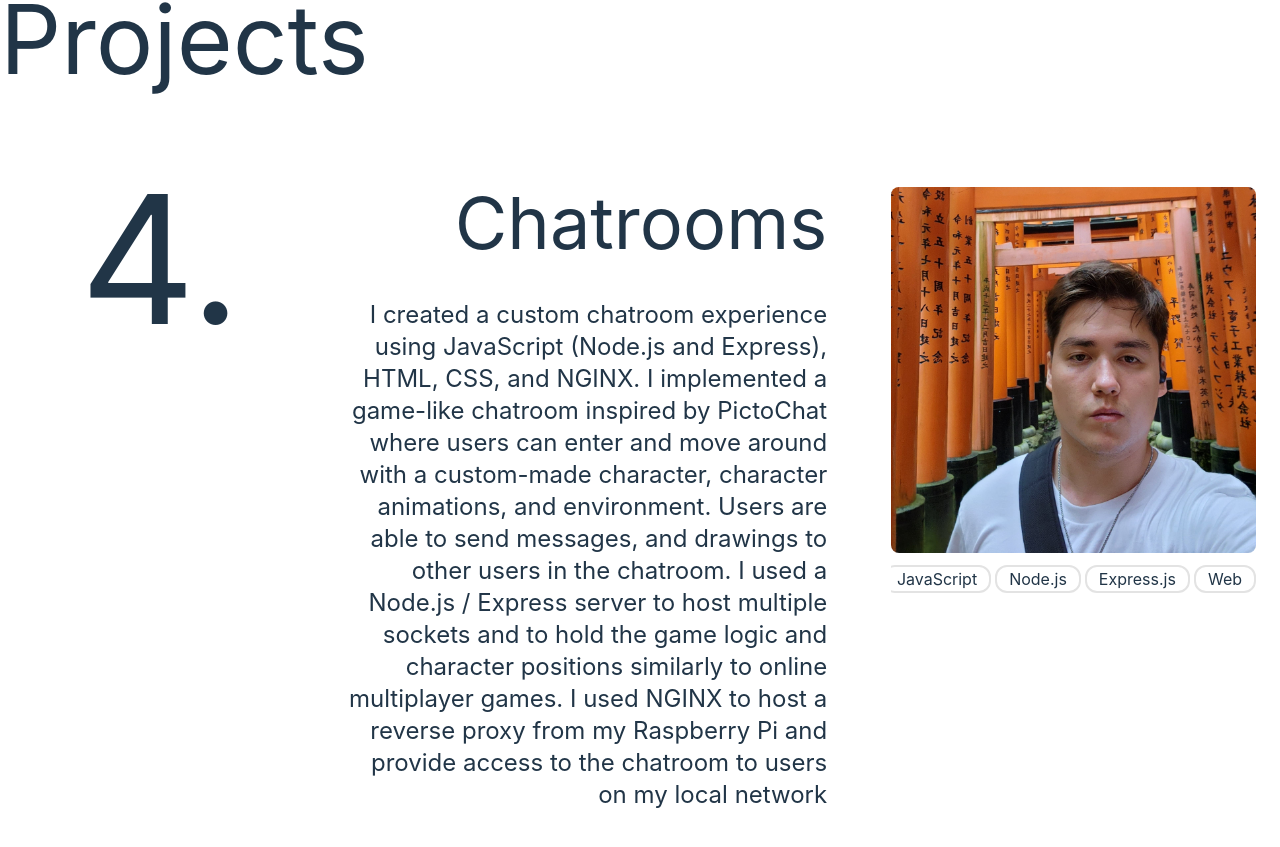
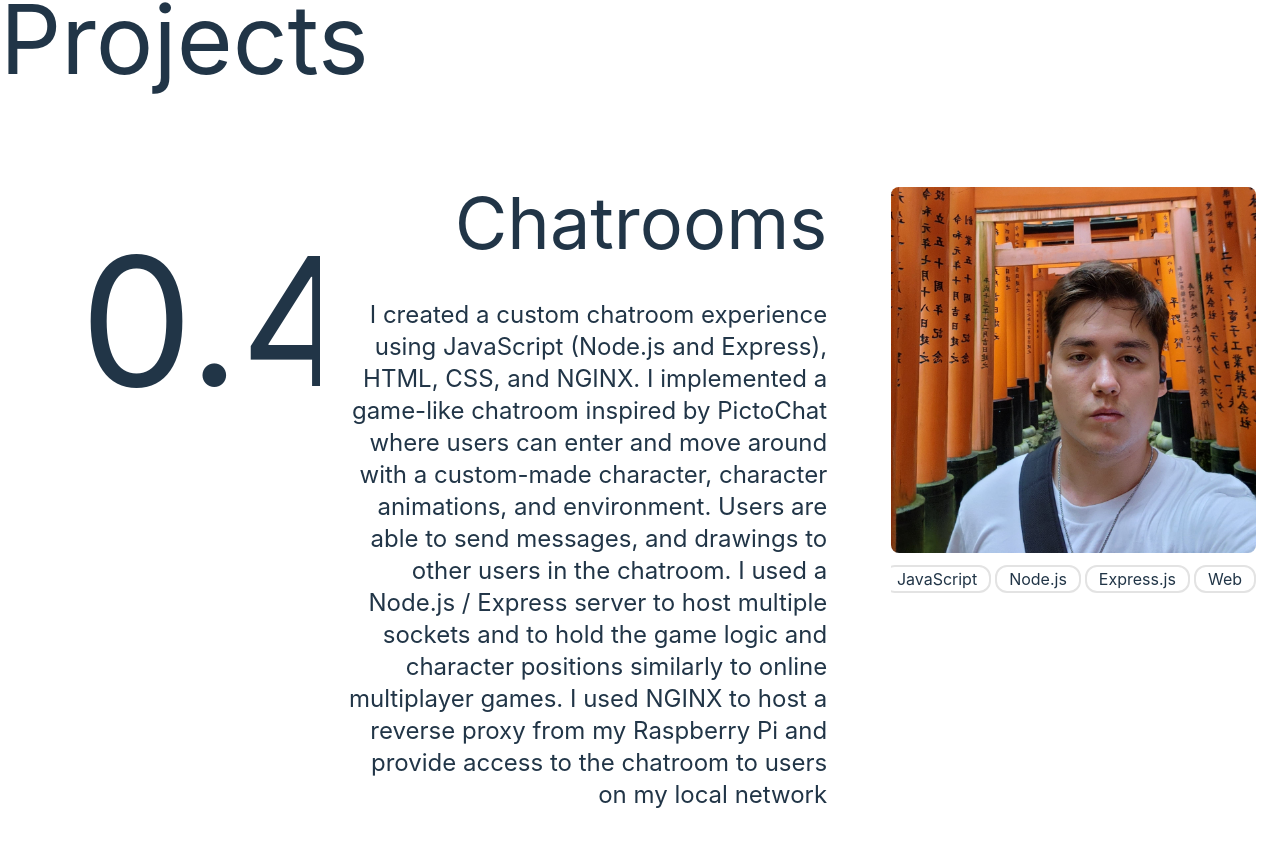
Before and after one commit to bhnord/portfolio_v2, a React (Vite) app: page / in a window 1280 px wide. Shown: the part 809-1656 px from the top of the page. Built offline with nearby package versions, Linux system fonts and the light colour scheme.

Commit message:
smooth number transition

```diff
--- a/src/components/Projects.tsx
+++ b/src/components/Projects.tsx
@@ -97,28 +97,30 @@ export default function Projects() {
   //TODO: add scrolling animations
   //TODO: add more projects + descriptions
 
-  const [project, setProject] = useState("01.");
-
   useEffect(() => {
     if (isInView1) {
-      setProject("1.");
+      document.getElementById("projects-numbering").style.transform =
+        "translateY(0%)";
     }
   }, [isInView1]);
   useEffect(() => {
     if (isInView2) {
-      setProject("2.");
+      document.getElementById("projects-numbering").style.transform =
+        "translateY(-100%)";
     }
   }, [isInView2]);
 
   useEffect(() => {
     if (isInView3) {
-      setProject("3.");
+      document.getElementById("projects-numbering").style.transform =
+        "translateY(-200%)";
     }
   }, [isInView3]);
 
   useEffect(() => {
     if (isInView4) {
-      setProject("4.");
+      document.getElementById("projects-numbering").style.transform =
+        "translateY(-300%)";
     }
   }, [isInView4]);
 
@@ -127,10 +129,21 @@ export default function Projects() {
       <h2 id="Projects" className="text-8xl mb-[100px] ">
         Projects
       </h2>
-      <div className="grid-gap grid grid-cols-12 items-start">
-        <h1 className="text-[14vw] sticky top-8 col-span-3 self-start leading-[.8] ml-[5rem]">
-          {project}
-        </h1>
+      <div className="grid-gap grid grid-cols-12 items-start ">
+        <div className="flex sticky top-0 text-[14vw] col-span-3 ml-[5rem] overflow-hidden">
+          <span className="">0.</span>
+          <div className="relative">
+            <div
+              id="projects-numbering"
+              className="absolute h-full flex-col transition-all duration-1000 ease-in-out-cubic "
+            >
+              <span className="inline-block">1</span>
+              <span className="inline-block">2</span>
+              <span className="inline-block">3</span>
+              <span className="inline-block">4</span>
+            </div>
+          </div>
+        </div>
 
         <div className="col-span-9 ">
           {projects.map(({ ref, title, description, img, skills }) => (
```
